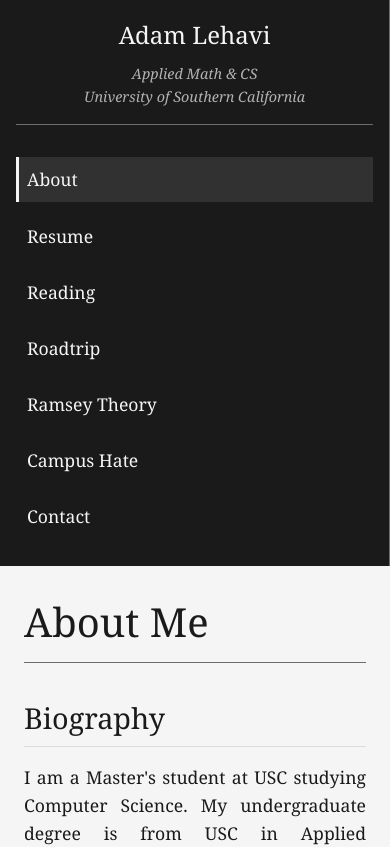
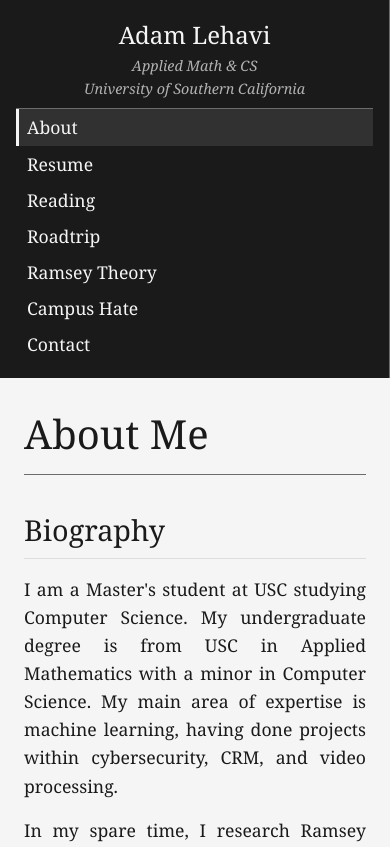
Before and after one commit to aLehav/aLehav.github.io, a React (Create React App) app: page / in a window 390 px wide. Shown: the top 847 px of the page. Built offline with nearby package versions, Linux system fonts and the light colour scheme; a web font is replaced by a local one.

Commit message:
condensed header for mobile

```diff
--- a/src/App.css
+++ b/src/App.css
@@ -373,6 +373,30 @@
       text-align: center;
       gap: 0.5rem;
     }
+
+    .scatterplotContainer {
+      min-width: unset;
+      width: 100%;
+      overflow: hidden;
+    }
+
+    .sidebar-header {
+      margin-bottom: 0;
+      padding-bottom: 0.5rem; /* optional, keep a bit of spacing if you want */
+    }
+
+    .nav-item {
+      margin-bottom: 0;
+    }
+
+    .nav-link {
+      padding: 0.25rem 0.5rem;
+    }
+
+    .sidebar-name {
+      margin-bottom: 0;
+    }
+
   }
 
   .scatterplotContainer {
@@ -382,15 +406,6 @@
     font-family: -apple-system, BlinkMacSystemFont, 'Segoe UI', Roboto, Oxygen,
       Ubuntu, Cantarell, 'Open Sans', 'Helvetica Neue', sans-serif;
   }
-
-  @media (max-width: 768px) {
-    .scatterplotContainer {
-      min-width: unset;
-      width: 100%;
-      overflow: hidden;
-    }
-  }
-
 
   .scatterplotSquare {
     transition: opacity 0.2s;
```
